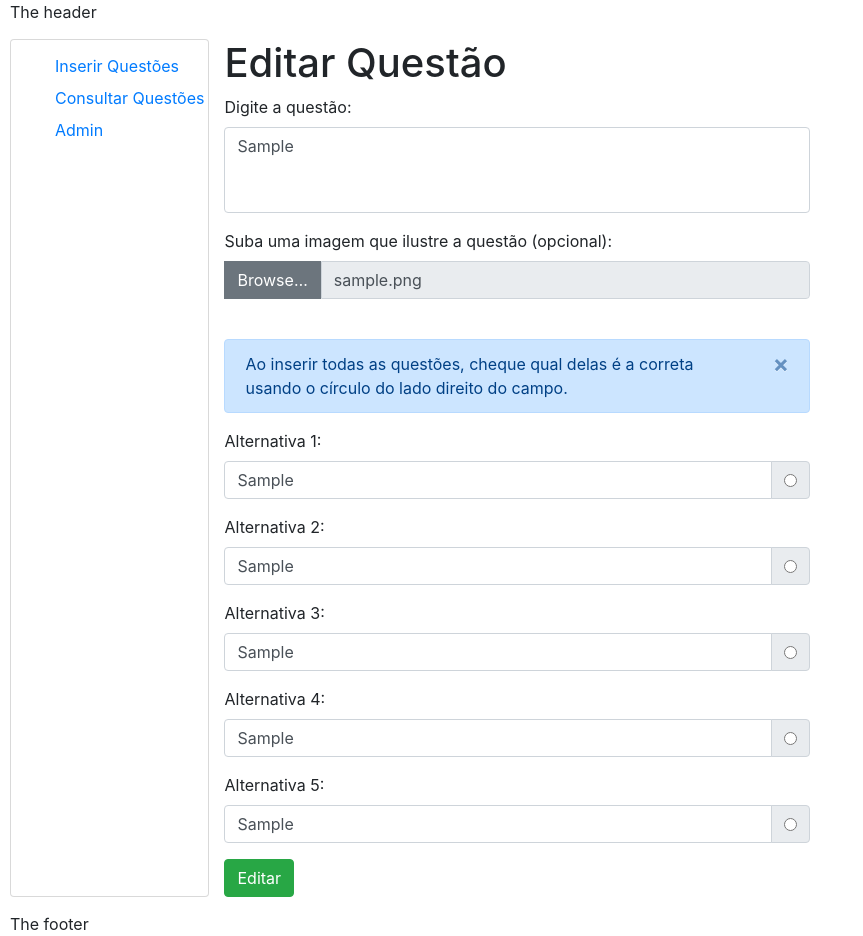
After one commit to bruno-pierro/teste_progresso, a PHP site: page /edit.php?teste=1 in a window 1280 px wide. The commit adds this page. Shown: the whole page, without its empty margins (0-863 px from the left). Run offline with PHP 8.4, Linux system fonts and the light colour scheme; tables that the repository leaves empty or names only in its code hold one stand-in row (values such as "Sample post"); some libraries are stand-ins or nearby versions.

Commit message:
funções de edição e exclusão

```diff
--- /dev/null
+++ b/edit.php
@@ -0,0 +1,143 @@
+<?php
+
+$edit_id = $_GET['teste'];
+
+include("config_questoes.php");
+$query='SELECT questao, alt1,alt2,alt3,alt4,alt5,alt_correta,id, img FROM table_questoes where id ='.$edit_id.'';
+$results = mysqli_query($db,$query);
+$row = mysqli_fetch_array($results);
+
+if($_SERVER["REQUEST_METHOD"] == "POST") {
+$questao = mysqli_real_escape_string($db,$_POST['pergunta']);
+$alt1 = mysqli_real_escape_string($db,$_POST['alt1']);
+$alt2 = mysqli_real_escape_string($db,$_POST['alt2']);
+$alt3 = mysqli_real_escape_string($db,$_POST['alt3']);
+$alt4 = mysqli_real_escape_string($db,$_POST['alt4']);
+$alt5 = mysqli_real_escape_string($db,$_POST['alt5']);
+$alt_correta = mysqli_real_escape_string($db,$_POST['questao_correta']);
+$imgConvertida = mysqli_real_escape_string($db,$_POST['imgConvertida']);
+$edit_id = mysqli_real_escape_string($db,$_POST['id']);
+// $mypassword = mysqli_real_escape_string($db,$_POST['at5']);
+echo $edit_id;
+// $sql = "UPDATE table_questoes SET questao='$questao',alt1='$alt1', alt2='$alt2', alt3 = '$alt3', alt4='$alt4',alt5='$alt5', alt_correta='$alt_correta', img='$imgConvertida' where id='$edit_id'";
+$sql = "INSERT INTO table_questoes (questao,alt1,alt2,alt3,alt4,alt5,alt_correta,img) VALUES ('$questao','$alt1','$alt2','$alt3','$alt4','$alt5','$alt_correta','$imgConvertida') where id = '$edit_id'";
+
+
+}
+?>
+
+<!DOCTYPE html>
+<html>
+<head>
+	<link rel="stylesheet" href="https://maxcdn.bootstrapcdn.com/bootstrap/4.0.0/css/bootstrap.min.css" integrity="sha384-Gn5384xqQ1aoWXA+058RXPxPg6fy4IWvTNh0E263XmFcJlSAwiGgFAW/dAiS6JXm" crossorigin="anonymous">
+	<script src="https://code.jquery.com/jquery-3.2.1.slim.min.js" integrity="sha384-KJ3o2DKtIkvYIK3UENzmM7KCkRr/rE9/Qpg6aAZGJwFDMVNA/GpGFF93hXpG5KkN" crossorigin="anonymous"></script>
+	<script src="https://cdnjs.cloudflare.com/ajax/libs/popper.js/1.12.9/umd/popper.min.js" integrity="sha384-ApNbgh9B+Y1QKtv3Rn7W3mgPxhU9K/ScQsAP7hUibX39j7fakFPskvXusvfa0b4Q" crossorigin="anonymous"></script>
+	<script src="https://maxcdn.bootstrapcdn.com/bootstrap/4.0.0/js/bootstrap.min.js" integrity="sha384-JZR6Spejh4U02d8jOt6vLEHfe/JQGiRRSQQxSfFWpi1MquVdAyjUar5+76PVCmYl" crossorigin="anonymous"></script>
+	<link rel="stylesheet" type="text/css" href="css/professor.css">
+	<title></title>
+</head>
+<body>
+	<div class="wrapper">
+		<header class="main-head">The header</header>
+		<nav class="main-nav">
+			<ul>
+				<li class="dropdown-item"><a href="professor.php">Inserir Questões</a></li>
+				<li class="dropdown-item"><a href="consulta_questoes.php">Consultar Questões</a></li>
+				<li class="dropdown-item"><a href="">Admin</a></li>
+			</ul>
+		</nav>
+		<article class="content">
+			<h1>Editar Questão</h1>
+			<form action = "professor.php" method = "POST">
+				<div class="form-group">
+					<label for="pergunta">Digite a questão: </label>
+					<textarea class="form-control" id="pergunta" name="pergunta" rows="3" style="resize: none;" ><?php echo htmlspecialchars($row['questao']); ?></textarea>
+				</div>
+				<div class="form-group">
+					<label>Suba uma imagem que ilustre a questão (opcional):</label>
+					<div class="input-group">
+						<span class="input-group-btn btn-secondary">
+							<span class="btn btn-default btn-file">
+								Browse… <input type="file"  id="imgInp">
+							</span>
+						</span>
+						<input type="text" class="form-control" readonly value="<?php echo htmlspecialchars($row['img']); ?>">
+					</div>
+					<img id='img-upload'/>
+					<input  style="display: none" id="base64" name="imgConvertida"></input>
+				</div>
+
+				<div class="alert alert-primary alert-dismissible fade show" role="alert">
+					Ao inserir todas as questões, cheque qual delas é a correta usando o círculo do lado direito do campo.
+					<button type="button" class="close" data-dismiss="alert" aria-label="Close">
+						<span aria-hidden="true">&times;</span>
+					</button>
+				</div>
+
+				<label for="alt1">Alternativa 1: </label>
+				<div class="form-group input-group">
+					<input class="form-control" id="alt1" name="alt1"  rows="1" max="100" value="<?php echo htmlspecialchars($row['alt1']); ?>"></input>
+					<div class="input-group-append">
+						<div class="input-group-text">
+							<input type="radio" aria-label="Radio button for following text input" name="questao_correta" value="1">
+						</div>
+					</div>
+				</div>
+
+				<label for="alt2">Alternativa 2: </label>
+				<div class="form-group input-group">
+					<input class="form-control" id="alt2" name="alt2" rows="1" max="100"  value="<?php echo htmlspecialchars($row['alt2']); ?>"></input>
+					<div class="input-group-append">
+						<div class="input-group-text">
+							<input type="radio" aria-label="Radio button for following text input" name="questao_correta" value="2">
+						</div>
+					</div>
+				</div>
+
+				<label for="alt3">Alternativa 3: </label>
+				<div class="form-group input-group">
+					<input class="form-control" id="alt3" name="alt3" rows="1" max="100"  value="<?php echo htmlspecialchars($row['alt3']); ?>"></input>
+					<div class="input-group-append">
+						<div class="input-group-text">
+							<input type="radio" aria-label="Radio button for following text input" name="questao_correta" value="3">
+						</div>
+					</div>
+				</div>
+
+				<label for="alt4">Alternativa 4: </label>
+				<div class="form-group input-group">
+					<input class="form-control" id="alt4" name="alt4" rows="1" max="100"  value="<?php echo htmlspecialchars($row['alt4']); ?>"></input>
+					<div class="input-group-append">
+						<div class="input-group-text">
+							<input type="radio" aria-label="Radio button for following text input" name="questao_correta" value="4">
+						</div>
+					</div>
+				</div>
+
+				<label for="alt5">Alternativa 5: </label>
+				<div class="form-group input-group">
+					<input class="form-control" id="alt5" name="alt5" rows="1" max="100"  value="<?php echo htmlspecialchars($row['alt5']); ?>"></input>
+					<div class="input-group-append">
+						<div class="input-group-text">
+							<input type="radio" aria-label="Radio button for following text input" name="questao_correta" value="5">
+						</div>
+					</div>
+				</div>
+
+				<button type="submit" class="btn btn-success">Editar</button><br />
+				<?php
+				if($_SERVER["REQUEST_METHOD"] == "POST") {
+					if ($db->query($sql) === TRUE) {
+						echo "New record created successfully";
+					} else {
+						echo "Error: " . $sql . "<br>" . $conn->error;
+					}
+				}
+				?>
+			</form>
+		</article>
+		<footer class="main-footer">The footer</footer>
+	</div>
+	<script type="text/javascript" src=js/scripts.js></script>
+</body>
+</html>
--- a/js/scripts.js
+++ b/js/scripts.js
@@ -93,11 +93,25 @@ function converte() {
 document.getElementById("imgInp").addEventListener("change", converte);
 
 
-function edit() {
+function edit(id) {
+	var edit_id = id;
       $.ajax({
            method: "POST",
-           url: 'js/ajax.php',
-           data:{action:'chama'},
+           url: 'edit.php',
+           data:{'edit_id':'edit_id'},
+           success:function(html) {
+             location.href="edit.php?teste="+edit_id+"";
+           }
+
+      });
+ }
+
+function editar(id) {
+	var del_id = id;
+      $.ajax({
+           method: "POST",
+           url: 'delete.php',
+           data:{'del_id':del_id},
            success:function(html) {
              alert(html);
            }
@@ -105,11 +119,12 @@ function edit() {
       });
  }
 
-function exclui() {
+function exclui(id) {
+	var del_id = id;
       $.ajax({
            method: "POST",
-           url: 'js/ajax.php',
-           data:{action:'exclui'},
+           url: 'delete.php',
+           data:{'del_id':del_id},
            success:function(html) {
              alert(html);
            }
@@ -117,6 +132,11 @@ function exclui() {
       });
  }
 
+
 function img(id){
-	console.log("teste");
+
+	var imagens = id;
+	var montagem =  $('#'+imagens).attr('src');
+	$('.modalzin').html('<img src='+montagem+' style="width:100%; height:100%">');
+
 }
```
Also changed, not shown: consulta_questoes.php (+29 -2 lines), delete.php (added, +14 -0 lines), js/ajax.php (+15 -6 lines).
